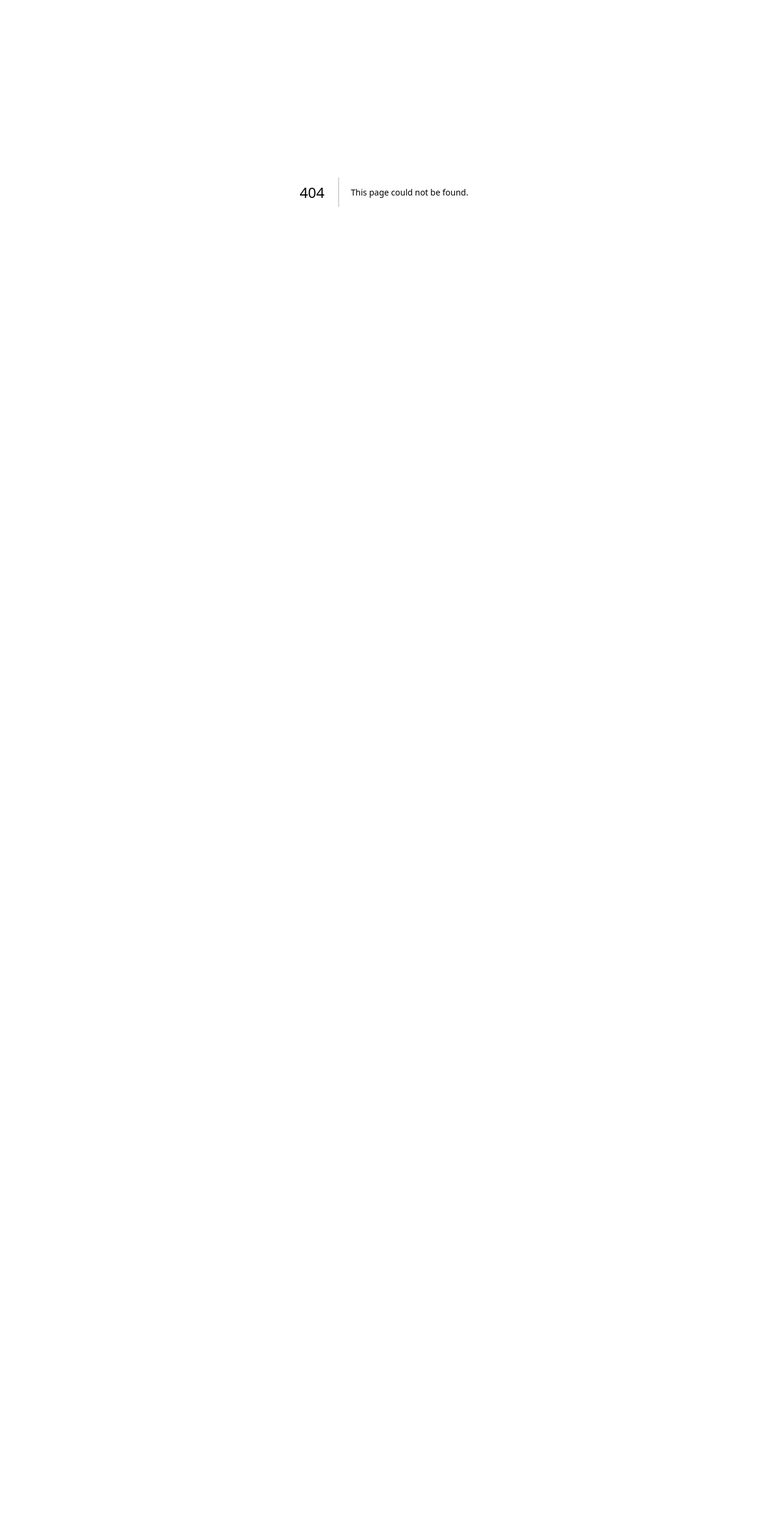
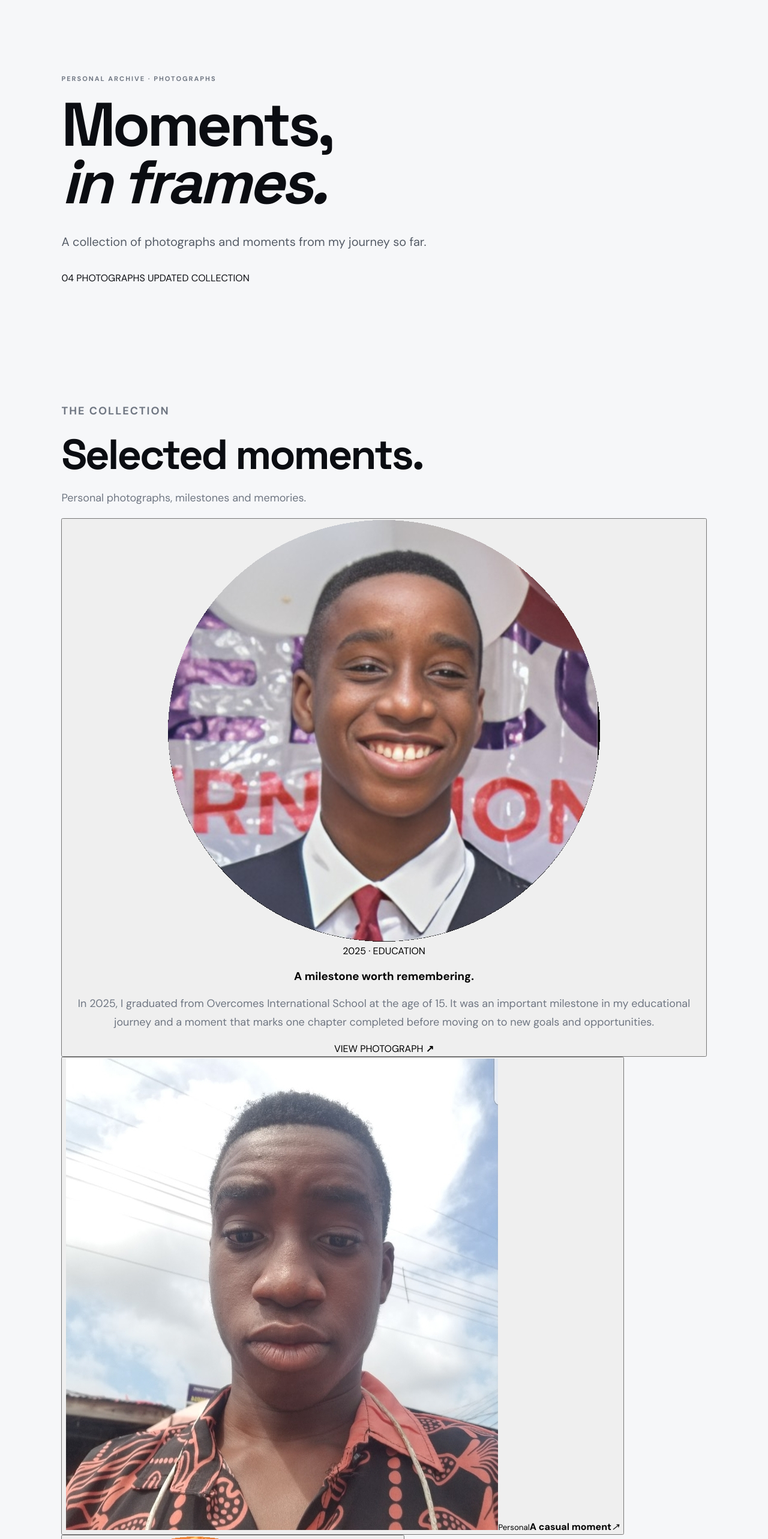
Before and after one commit to MEGATRON300924/zionopaaje, a Next.js app: page /gallery in a window 1280 px wide. Before the commit this address had no page. Shown: the part 80-2646 px from the top of the page at 60% size. Before the commit the page ends 800 px from the top, so only its background shows below. Built offline with nearby package versions, Linux system fonts and the light colour scheme.

Commit message:
Add personal photo gallery page

```diff
--- /dev/null
+++ b/app/gallery/page.tsx
@@ -0,0 +1,66 @@
+"use client";
+
+import { useState } from "react";
+import SiteNav from "@/components/SiteNav";
+import SiteFooter from "@/components/SiteFooter";
+
+const photos = [
+  { src: "/Zionopaaje_graduation_Highschool.png", alt: "Zion Opaaje at his high-school graduation in 2025", title: "A milestone worth remembering", category: "Milestone", featured: true },
+  { src: "/Causal_pic_of_Zion_Opaaje.jpg", alt: "Casual photograph of Zion Opaaje", title: "A casual moment", category: "Personal" },
+  { src: "/zionopaaje_3.png", alt: "Portrait of Zion Opaaje", title: "Portrait", category: "Personal" },
+  { src: "/zionopaaje_4.png", alt: "Photograph of Zion Opaaje", title: "Another side", category: "Personal" }
+];
+
+export default function GalleryPage() {
+  const [active, setActive] = useState<number | null>(null);
+  return (
+    <>
+      <SiteNav />
+      <main className="page gallery-page">
+        <section className="page-hero gallery-hero">
+          <p className="eyebrow">PERSONAL ARCHIVE · PHOTOGRAPHS</p>
+          <h1>Moments,<br /><em>in frames.</em></h1>
+          <p className="lead">A collection of photographs and moments from my journey so far.</p>
+          <span className="gallery-count">04 PHOTOGRAPHS <i /> UPDATED COLLECTION</span>
+        </section>
+
+        <section className="section gallery-section">
+          <div className="gallery-section-heading">
+            <div><p className="eyebrow">THE COLLECTION</p><h2>Selected moments.</h2></div>
+            <p>Personal photographs, milestones and memories.</p>
+          </div>
+
+          <button className="gallery-feature" onClick={() => setActive(0)} aria-label="View graduation photograph">
+            <div className="gallery-feature-image"><img src={photos[0].src} alt={photos[0].alt} /></div>
+            <div className="gallery-feature-copy">
+              <span className="gallery-kicker">2025 · EDUCATION</span>
+              <h3>A milestone worth remembering.</h3>
+              <p>In 2025, I graduated from Overcomes International School at the age of 15. It was an important milestone in my educational journey and a moment that marks one chapter completed before moving on to new goals and opportunities.</p>
+              <span className="gallery-view">VIEW PHOTOGRAPH <b>↗</b></span>
+            </div>
+          </button>
+
+          <div className="gallery-grid">
+            {photos.slice(1).map((photo, index) => (
+              <button className={`gallery-tile gallery-tile-${index + 1}`} key={photo.src} onClick={() => setActive(index + 1)} aria-label={`View ${photo.title}`}>
+                <img src={photo.src} alt={photo.alt} loading="lazy" />
+                <span className="gallery-tile-caption"><small>{photo.category}</small><strong>{photo.title}</strong><i>↗</i></span>
+              </button>
+            ))}
+          </div>
+          <p className="gallery-footnote">A personal collection. More moments will be added over time.</p>
+        </section>
+      </main>
+      <SiteFooter />
+      {active !== null && (
+        <div className="gallery-lightbox" role="dialog" aria-modal="true" aria-label="Photograph viewer" onClick={() => setActive(null)}>
+          <button className="gallery-close" onClick={() => setActive(null)} aria-label="Close photograph">×</button>
+          <button className="gallery-prev" onClick={(event) => { event.stopPropagation(); setActive((active + photos.length - 1) % photos.length); }} aria-label="Previous photograph">‹</button>
+          <img src={photos[active].src} alt={photos[active].alt} onClick={(event) => event.stopPropagation()} />
+          <button className="gallery-next" onClick={(event) => { event.stopPropagation(); setActive((active + 1) % photos.length); }} aria-label="Next photograph">›</button>
+          <span className="gallery-lightbox-count">{String(active + 1).padStart(2, "0")} / {String(photos.length).padStart(2, "0")}</span>
+        </div>
+      )}
+    </>
+  );
+}
```
